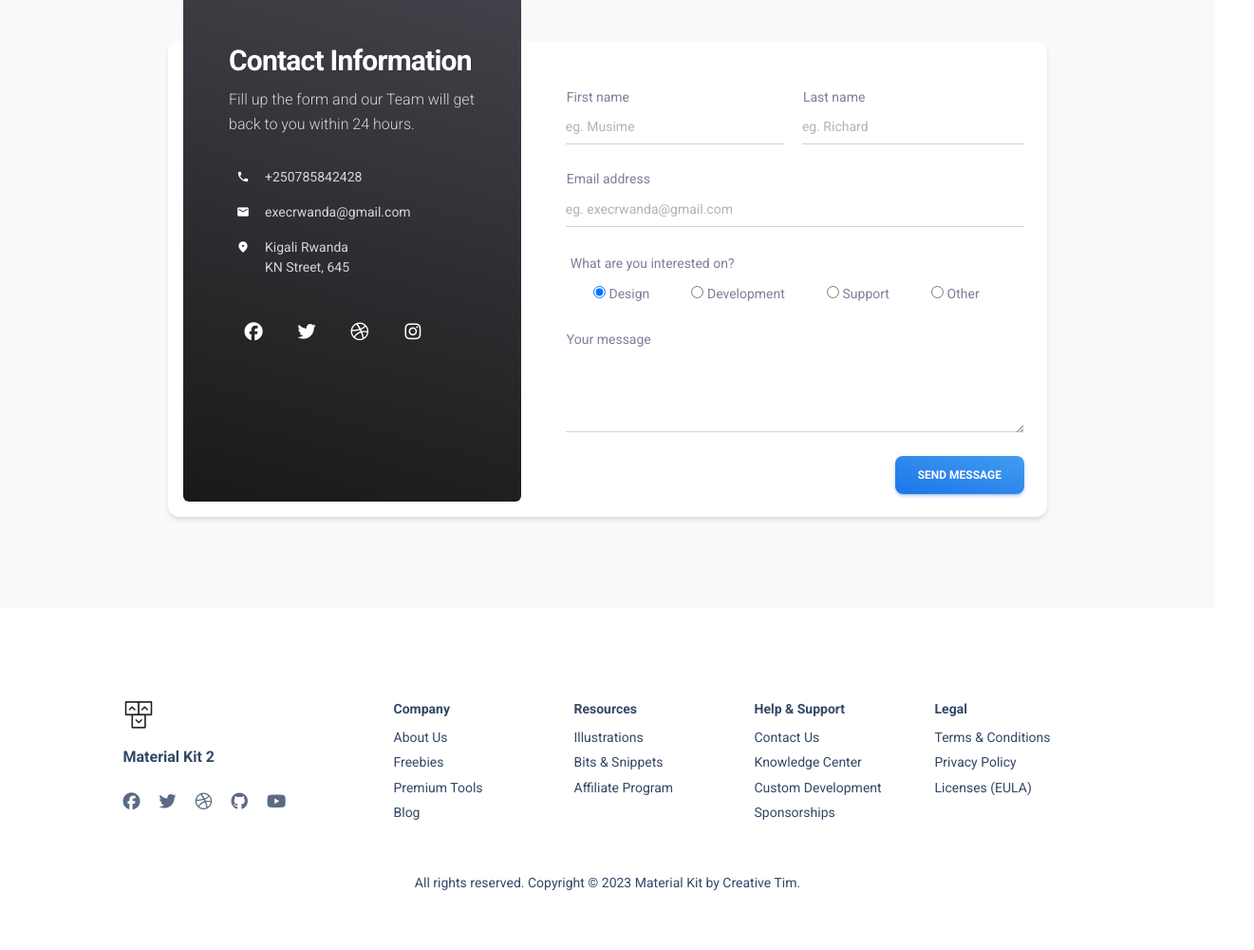
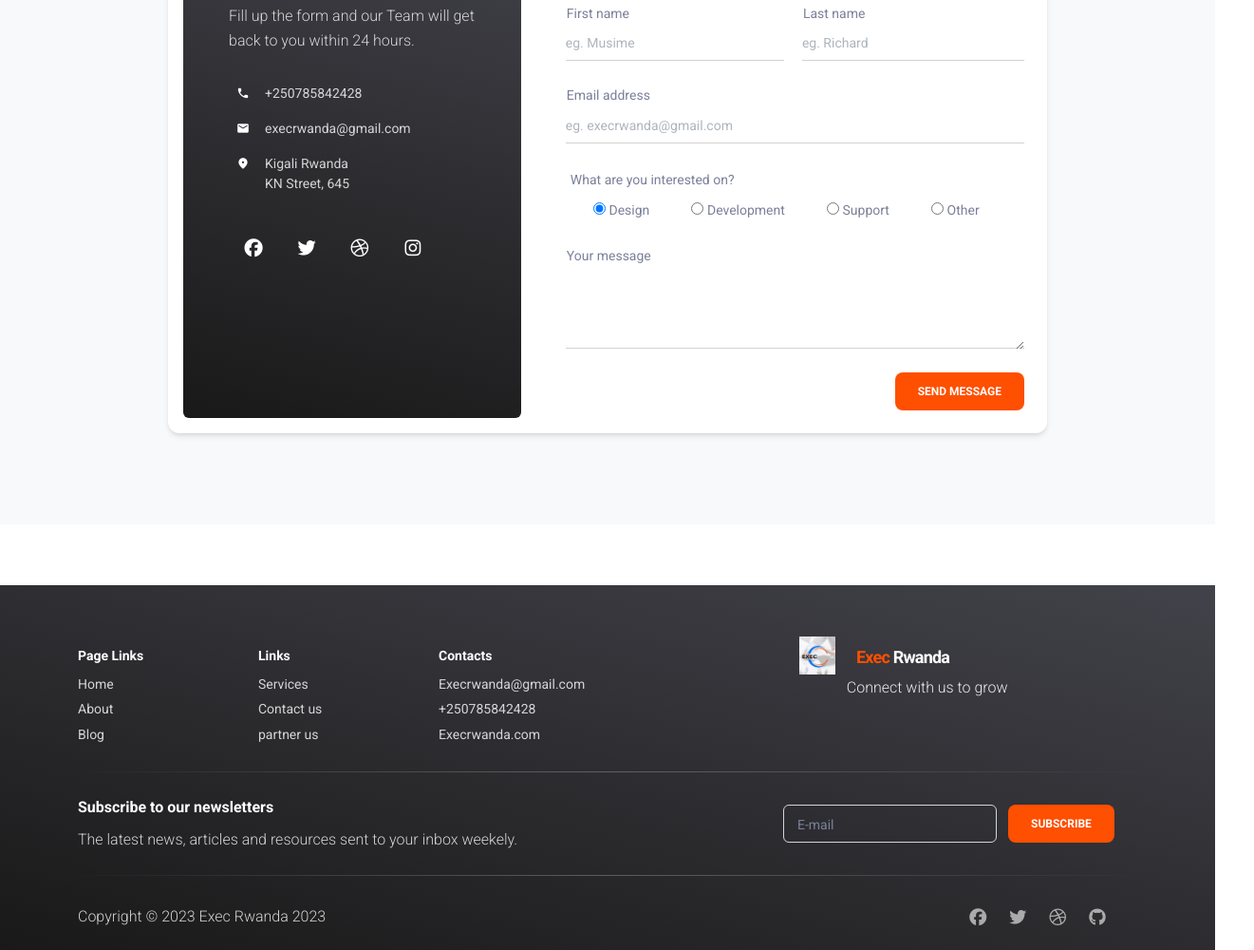
Before and after one commit to musi922/Exec, a website: page pages/contact-us.html in a window 1280 px wide. Shown: the part 1014-2014 px from the top of the page at 95% size, 1321 px wide, since content can reach past the window. Before the commit the page ends 1978 px from the top, so only its background shows below. Drawn offline with Linux system fonts and the light colour scheme; some packages are replaced by stand-ins of ours.

Commit message:
first commit

```diff
--- a/pages/contact-us.html
+++ b/pages/contact-us.html
@@ -16,7 +16,7 @@
   <meta charset="utf-8" />
   <meta name="viewport" content="width=device-width, initial-scale=1, shrink-to-fit=no">
   <link rel="apple-touch-icon" sizes="76x76" href="../assets/img/apple-icon.png">
-  <link rel="icon" type="image/png" href="../pages/images/love.png">
+  <link rel="icon" type="image/jpeg" href="../pages/images/wa.jpeg">
   <title>
     Exec Rwanda
   </title>
@@ -38,87 +38,38 @@
 
 <body class="contact-us">
   <!-- Navbar -->
-  <div class="container position-sticky z-index-sticky top-0">
-    <div class="row">
-      <div class="col-12">
-        <nav class="navbar navbar-expand-lg  blur border-radius-xl mt-4 top-0 z-index-3 shadow position-absolute my-3 py-2 start-0 end-0 mx-4">
-          <div class="container">
-            <a class="navbar-brand  text-white " href="../index.html" rel="tooltip" title="Designed and Coded by Creative Tim" data-placement="bottom" >
-              <img rel="icon" type="image/png" src="../pages/images/love.png" style="height: 2vh; width: 16px;">
-              <h1 style="color: white; font-size: 16px; margin-top: -18px; margin-left: 32px;">Exec Rwanda</h1>
+  <!-- Navbar -->
+  <div class="container position-sticky z-index-sticky top-0"><div class="row"><div class="col-12">
+    <nav class="navbar navbar-expand-lg" style="background-color: black;  margin-left: -12%; width: 123%; height: 9vh;">
+      <div class="container" >
+        <a class="navbar-brand  text-white " href="../index.html" rel="tooltip" data-placement="bottom" >
+          <img rel="icon" type="image/jpeg" src="../pages/images/wa.jpeg" style="height: 5vh; margin-top: -10px; position: absolute;">
+          <h1 style="color: white; font-size: 18px; margin-top: 1px; margin-left: 60px;"><span style="color: #ff4f00;">Exec</span> Rwanda</h1>
         </a>
-            <button class="navbar-toggler shadow-none ms-2" type="button" data-bs-toggle="collapse" data-bs-target="#navigation" aria-controls="navigation" aria-expanded="false" aria-label="Toggle navigation">
-              <span class="navbar-toggler-icon mt-2">
-                <span class="navbar-toggler-bar bar1"></span>
-                <span class="navbar-toggler-bar bar2"></span>
-                <span class="navbar-toggler-bar bar3"></span>
-              </span>
-            </button>
-            <div class="collapse navbar-collapse pt-3 pb-2 py-lg-0 w-100" id="navigation">
-              <ul class="navbar-nav navbar-nav-hover ms-auto">
+
+        <div class="collapse navbar-collapse pt-3 pb-2 py-lg-0 w-00" >
+          <ul class="navbar-nav navbar-nav-hover ms-auto" style="position: absolute; left: 55%;">
             <li class="nav-item dropdown dropdown-hover mx-2">
-                  <a class="nav-link ps-2 d-flex cursor-pointer align-items-center" id="dropdownMenuPages"  aria-expanded="false" href="../index.html">
+              <a class="nav-link ps-2 d-flex cursor-pointer align-items-center" id="dropdownMenuPages"  aria-expanded="false" href="../index.html" style="color: white; ">
                 Homepage
-                    <img src="../assets/img/down-arrow-dark.svg" alt="down-arrow" class="arrow ms-auto ms-md-2">
               </a>
-                  <div class="dropdown-menu dropdown-menu-animation ms-n3 dropdown-md p-3 border-radius-xl mt-0 mt-lg-3" aria-labelledby="dropdownMenuPages">
-                    <div class="d-none d-lg-block">
-                      <h6 class="dropdown-header text-dark font-weight-bolder d-flex align-items-center px-1">
-                        Landing Pages
-                      </h6>
-                      <a href="../pages/about-us.html" class="dropdown-item border-radius-md">
-                        <span>About Us</span>
-                      </a>
-                      <a href="../pages/contact-us.html" class="dropdown-item border-radius-md">
-                        <span>Contact Us</span>
-                      </a>
-                      <a href="../pages/author.html" class="dropdown-item border-radius-md">
-                        <span>Blog</span>
-                      </a>
-                      <h6 class="dropdown-header text-dark font-weight-bolder d-flex align-items-center px-1 mt-3">
-                        Account
-                      </h6>
-                      <a href="../pages/sign-in.html" class="dropdown-item border-radius-md">
-                        <span>Sign In</span>
-                      </a>
-                    </div>
-                    <div class="d-lg-none">
-                      <h6 class="dropdown-header text-dark font-weight-bolder d-flex align-items-center px-1">
-                        Landing Pages
-                      </h6>
-                      <a href="../pages/about-us.html" class="dropdown-item border-radius-md">
-                        <span>About Us</span>
-                      </a>
-                      <a href="../pages/contact-us.html" class="dropdown-item border-radius-md">
-                        <span>Contact Us</span>
-                      </a>
-                      <a href="../pages/author.html" class="dropdown-item border-radius-md">
-                        <span>Author</span>
-                      </a>
-                      <h6 class="dropdown-header text-dark font-weight-bolder d-flex align-items-center px-1 mt-3">
-                        Account
-                      </h6>
-                      <a href="../pages/sign-in.html" class="dropdown-item border-radius-md">
-                        <span>Sign In</span>
-                      </a>
-                    </div>
-                  </div>
+
             </li>
             <li class="nav-item dropdown dropdown-hover mx-2">
-                  <a class="nav-link ps-2 d-flex cursor-pointer align-items-center" href="../pages/about-us.html" >
+              <a class="nav-link ps-2 d-flex cursor-pointer align-items-center" href="../pages/about-us.html" style="color: white;">
                 About us
               </a>
 
             </li>
             <li class="nav-item dropdown dropdown-hover mx-2">
-                  <a class="nav-link ps-2 d-flex cursor-pointer align-items-center" href="../pages/author.html">
+              <a class="nav-link ps-2 d-flex cursor-pointer align-items-center" href="../pages/author.html" style="color: white;">
                 Blog
 
               </a>
 
             </li>
             <li class="nav-item dropdown dropdown-hover mx-2">
-                  <a class="nav-link ps-2 d-flex cursor-pointer align-items-center" href="../pages/services.html">
+              <a class="nav-link ps-2 d-flex cursor-pointer align-items-center" href="../pages/services.html" style="color: white;">
                 Services
 
               </a>
@@ -165,17 +116,16 @@
                 </div>
               </div>
             </li>
-                <li class="nav-item dropdown dropdown-hover mx-2">
+            <!-- <li class="nav-item dropdown dropdown-hover mx-2">
               <a class="nav-link ps-2 d-flex cursor-pointer align-items-center" href="../pages/careers.html">
                 Careers
 
               </a>
 
-                </li>
+            </li> -->
             <li class="nav-item dropdown dropdown-hover mx-2">
-                  <a class="nav-link ps-2 d-flex cursor-pointer align-items-center" id="dropdownMenuDocs" href="../pages/contact-us.html">
+              <a class="nav-link ps-2 d-flex cursor-pointer align-items-center" id="dropdownMenuDocs" href="../pages/contact-us.html" style="color: white;">
                 Contact us
-                    <img src="../assets/img/down-arrow-dark.svg" alt="down-arrow" class="arrow ms-auto ms-md-2">
               </a>
               <ul class="dropdown-menu dropdown-menu-end dropdown-menu-animation dropdown-md dropdown-md-responsive mt-0 mt-lg-3 p-3 border-radius-lg" aria-labelledby="dropdownMenuDocs">
                 <div class="d-none d-lg-block">
@@ -238,40 +188,39 @@
                 </div>
               </ul>
             </li>
-                <li class="nav-item dropdown dropdown-hover mx-2">
+            <!-- <li class="nav-item dropdown dropdown-hover mx-2">
               <a class="nav-link ps-2 d-flex cursor-pointer align-items-center" href="../pages/sign-in.html">
                 <i class="material-icons opacity-6 me-2 text-md">article</i>
                 Login
 
               </a>
 
-                </li>
+            </li> -->
 
 
           </ul>
         </div>
+        <a class="btn btn btn-lg mb-2 mb-sm-0" style="margin-right: -5%; height: 5.5vh; background-color: #056df1; color: white;">partner us</a>
         </div>
+
     </nav>
     <!-- End Navbar -->
-      </div>
-    </div>
-  </div>
-  <!-- -------- START HEADER 8 w/ card over right bg image ------- -->
- <!-- -------- START HEADER 1 w/ text and image on right ------- -->
-<header>
+    </div></div></div>
+  <!-- -------- START HEADER 2 w/ waves and typed text ------- -->
+<header class="position-relative" >
   <nav class="navbar navbar-expand-lg navbar-dark navbar-absolute bg-transparent shadow-none">
-
   </nav>
-  <div class="page-header min-vh-100" style="background-image: url(&#39;https://images.unsplash.com/photo-1520769945061-0a448c463865?ixid=MnwxMjA3fDB8MHxwaG90by1wYWdlfHx8fGVufDB8fHx8&ixlib=rb-1.2.1&auto=format&fit=crop&w=1950&q=80&#39;);" loading="lazy">
-    <span class="mask bg-gradient-dark opacity-5"></span>
+  <div class="page-header min-vh-80" style="background-image: url(../assets/img/bg2.jpg) ;" loading="lazy" >
+    <span class="mask bg-gradient-info opacity-4"></span>
     <div class="container">
       <div class="row">
-        <div class="col-lg-6 col-md-7 d-flex justify-content-center flex-column">
-          <h1 class="text-white mb-4">Material Kit</h1>
-          <p class="text-white opacity-8 lead pe-5 me-5">The time is now for it be okay to be great. People in this world shun people for being nice. </p>
-          <div class="buttons">
-            <button type="button" class="btn btn-white mt-4">Get Started</button>
-            <button type="button" class="btn text-white shadow-none mt-4">Read more</button>
+        <div class="col-lg-8 text-center mx-auto">
+          <h1 class="text-white">Get in Touch with exec and Transform Data into Success!</span></h1>
+
+          <p class="lead text-white text-center pe-5 mt-4">We are thrilled that you are considering reaching out to us. Whether you have a burning question, we are here to listen and assist. </p>
+          <br />
+          <div class="buttons text-center">
+            <button type="button" class="btn btn-white">Contact Us</button>
           </div>
         </div>
       </div>
@@ -380,7 +329,7 @@
                     <textarea name="message" class="form-control" id="message" rows="3"></textarea>
                   </div>
                   <div class="text-end mt-4">
-                    <button type="button" class="btn  bg-gradient-info mb-0">Send message</button>
+                    <button type="button" class="btn   mb-0" style="background-color: #ff4f00; color: white;">Send message</button>
                   </div>
                 </div>
               </form>
@@ -392,152 +341,131 @@
   </div>
 </section>
   <!-- -------- END HEADER 8 w/ card over right bg image ------- -->
-  <footer class="footer pt-5 mt-5">
-    <div class="container">
-      <div class=" row">
-        <div class="col-md-3 mb-4 ms-auto">
-          <div>
-            <a>
-              <img src="../assets/img/logo-ct-dark.png" class="mb-3 footer-logo" alt="main_logo">
+  <footer class="footer py-3 bg-gradient-dark" style="margin-top: 5%;">
+    <div class="container position-relative mt-5">
+      <div class="row ">
+        <div class="col-lg-2 col-md-2 col-4">
+          <h6 class="text-white text-sm">Page Links</h6>
+          <ul class="flex-column ms-n3 nav">
+            <li class="nav-item">
+              <a class="nav-link text-white opacity-8" href="" >
+                Home
               </a>
-            <h6 class="font-weight-bolder mb-4">Material Kit 2</h6>
+            </li>
+
+            <li class="nav-item">
+              <a class="nav-link text-white opacity-8" href="" >
+                About
+              </a>
+            </li>
+
+            <li class="nav-item">
+              <a class="nav-link text-white opacity-8" href="" >
+                Blog
+              </a>
+            </li>
+
+
+          </ul>
         </div>
-          <div>
-            <ul class="d-flex flex-row ms-n3 nav">
+        <div class="col-lg-2 col-md-2 col-4">
+          <h6 class="text-white text-sm">Links</h6>
+
+          <ul class="flex-column ms-n3 nav">
             <li class="nav-item">
-                <a class="nav-link pe-1" target="_blank">
-                  <i class="fab fa-facebook text-lg opacity-8"></i>
+              <a class="nav-link text-white opacity-8" href="" >
+                Services
               </a>
             </li>
             <li class="nav-item">
-                <a class="nav-link pe-1" target="_blank">
-                  <i class="fab fa-twitter text-lg opacity-8"></i>
+              <a class="nav-link text-white opacity-8" href="" >
+                Contact us
               </a>
             </li>
             <li class="nav-item">
-                <a class="nav-link pe-1" target="_blank">
-                  <i class="fab fa-dribbble text-lg opacity-8"></i>
+              <a class="nav-link text-white opacity-8" href="" >
+                partner us
               </a>
             </li>
+
+
+
+
+          </ul>
+        </div>
+        <div class="col-lg-4 col-md-2 col-4">
+          <h6 class="text-white text-sm">Contacts</h6>
+          <ul class="flex-column ms-n3 nav">
             <li class="nav-item">
-                <a class="nav-link pe-1" target="_blank">
-                  <i class="fab fa-github text-lg opacity-8"></i>
+              <a class="nav-link text-white opacity-8" href="">
+                Execrwanda@gmail.com
               </a>
             </li>
+
             <li class="nav-item">
-                <a class="nav-link pe-1"  target="_blank">
-                  <i class="fab fa-youtube text-lg opacity-8"></i>
+              <a class="nav-link text-white opacity-8" href="" >
+                +250785842428
+              </a>
+            </li>
+
+            <li class="nav-item">
+              <a class="nav-link text-white opacity-8" href="" >
+                Execrwanda.com
               </a>
             </li>
           </ul>
+
+        </div>
+        <div class="col-lg-2 col-md-2 col-4">
+          <a class="navbar-brand  text-white " href="../index.html" rel="tooltip" data-placement="bottom" >
+            <img rel="icon" type="image/jpeg" src="../assets/img/exec logo.jpeg" style="height: 5vh; margin-top: -10px; position: absolute;">
+            <h1 style="color: white; font-size: 18px; margin-top: 1px; margin-left: 60px;"><span style="color: #ff4f00;">Exec</span> Rwanda</h1>
+            <p class="text-white opacity-9 mb-lg-0 mb-4" style="margin-left: 30%;">Connect with us to grow</p>
+
+          </a>
+        </div>
+
+
+      <hr class="horizontal light mb-4 mt-lg-4">
+      <div class="row">
+        <div class="col-lg-6 text-start">
+          <h6 class="text-white">Subscribe to our newsletters</h6>
+          <p class="text-white opacity-8 mb-lg-0 mb-3">The latest news, articles and resources sent to your inbox weekely.</p>
+        </div>
+        <div class="col-lg-4 ms-auto text-end my-auto">
+          <div class="row">
+            <div class="col-md-8 col-7">
+              <div class="input-group input-group-outline" style="color: w;">
+                <label class="form-label">E-mail</label>
+                <input class="form-control" type="email" >
               </div>
             </div>
-        <div class="col-md-2 col-sm-6 col-6 mb-4">
-          <div>
-            <h6 class="text-sm">Company</h6>
-            <ul class="flex-column ms-n3 nav">
-              <li class="nav-item">
-                <a class="nav-link"  target="_blank">
-                  About Us
-                </a>
-              </li>
-              <li class="nav-item">
-                <a class="nav-link"target="_blank">
-                  Freebies
-                </a>
-              </li>
-              <li class="nav-item">
-                <a class="nav-link" target="_blank">
-                  Premium Tools
-                </a>
-              </li>
-              <li class="nav-item">
-                <a class="nav-link"  target="_blank">
-                  Blog
-                </a>
-              </li>
-            </ul>
+            <div class="col-md-4 col-5 text-start ps-0">
+              <button type="button" class="btn mb-0" style="background-color: #ff4f00; color: white;">Subscribe</button>
             </div>
           </div>
-        <div class="col-md-2 col-sm-6 col-6 mb-4">
-          <div>
-            <h6 class="text-sm">Resources</h6>
-            <ul class="flex-column ms-n3 nav">
-              <li class="nav-item">
-                <a class="nav-link" target="_blank">
-                  Illustrations
-                </a>
-              </li>
-              <li class="nav-item">
-                <a class="nav-link" target="_blank">
-                  Bits & Snippets
-                </a>
-              </li>
-              <li class="nav-item">
-                <a class="nav-link" target="_blank">
-                  Affiliate Program
-                </a>
-              </li>
-            </ul>
         </div>
       </div>
-        <div class="col-md-2 col-sm-6 col-6 mb-4">
-          <div>
-            <h6 class="text-sm">Help & Support</h6>
-            <ul class="flex-column ms-n3 nav">
-              <li class="nav-item">
-                <a class="nav-link" target="_blank">
-                  Contact Us
-                </a>
-              </li>
-              <li class="nav-item">
-                <a class="nav-link"  target="_blank">
-                  Knowledge Center
-                </a>
-              </li>
-              <li class="nav-item">
-                <a class="nav-link"  target="_blank">
-                  Custom Development
-                </a>
-              </li>
-              <li class="nav-item">
-                <a class="nav-link" target="_blank">
-                  Sponsorships
-                </a>
-              </li>
-            </ul>
-          </div>
-        </div>
-        <div class="col-md-2 col-sm-6 col-6 mb-4 me-auto">
-          <div>
-            <h6 class="text-sm">Legal</h6>
-            <ul class="flex-column ms-n3 nav">
-              <li class="nav-item">
-                <a class="nav-link" target="_blank">
-                  Terms & Conditions
-                </a>
-              </li>
-              <li class="nav-item">
-                <a class="nav-link" target="_blank">
-                  Privacy Policy
-                </a>
-              </li>
-              <li class="nav-item">
-                <a class="nav-link" target="_blank">
-                  Licenses (EULA)
-                </a>
-              </li>
-            </ul>
-          </div>
-        </div>
-        <div class="col-12">
-          <div class="text-center">
-            <p class="text-dark my-4 text-sm font-weight-normal">
-              All rights reserved. Copyright © <script>
-                document.write(new Date().getFullYear())
-              </script> Material Kit by <a target="_blank">Creative Tim</a>.
+      <hr class="horizontal light my-4">
+        <div class="row">
+          <div class="col-lg-6 col-md-6 my-auto">
+            <p class="text-white mb-0 opacity-8">
+              Copyright © <script>document.write(new Date().getFullYear())</script> Exec Rwanda 2023
             </p>
           </div>
+          <div class="col-lg-4 col-md-6  ms-auto text-end">
+            <button type="button" class="btn btn-icon-only btn-link text-white mb-0 opacity-6">
+              <i class="fab fa-facebook text-lg"></i>
+            </button>
+            <button type="button" class="btn btn-icon-only btn-link text-white mb-0 opacity-6">
+              <i class="fab fa-twitter text-lg"></i>
+            </button>
+            <button type="button" class="btn btn-icon-only btn-link text-white mb-0 opacity-6">
+              <i class="fab fa-dribbble text-lg"></i>
+            </button>
+            <button type="button" class="btn btn-icon-only btn-link text-white mb-0 opacity-6">
+              <i class="fab fa-github text-lg"></i>
+            </button>
           </div>
         </div>
     </div>
```
Also changed, not shown: pages/services.html (+5 -7 lines). Lines whose indentation alone changed are shown as unchanged.
